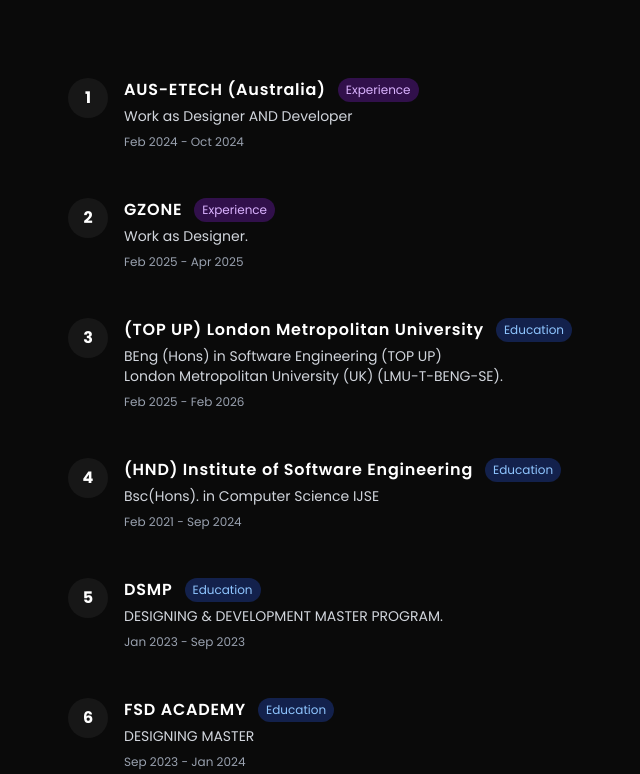
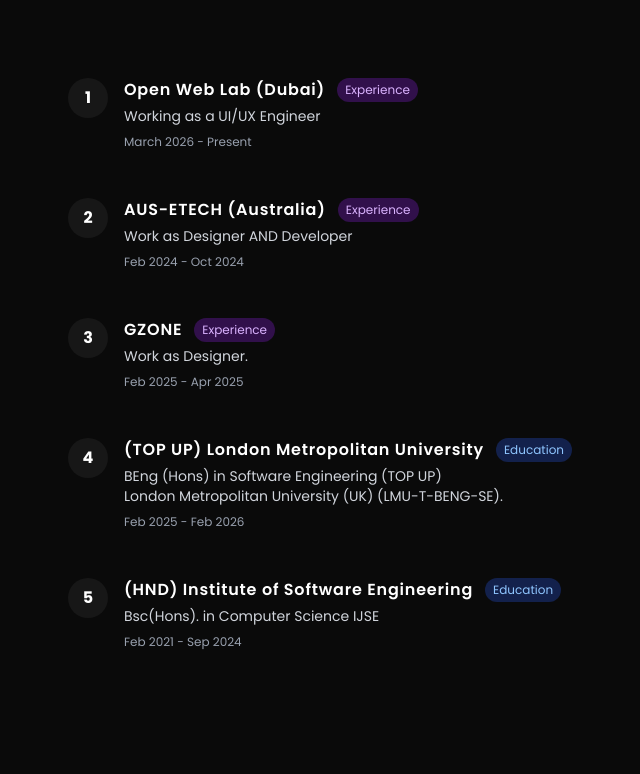
Before and after one commit to dasunthamsh/Dasun, a Next.js app: page / in a window 1280 px wide. Shown: the part 1754-2528 px from the top of the page, without its empty margins (320-960 px from the left). Built offline with nearby package versions, Linux system fonts and the light colour scheme; no server answers.

Commit message:
content updated

```diff
--- a/src/app/components/EducationExperience.jsx
+++ b/src/app/components/EducationExperience.jsx
@@ -6,9 +6,21 @@
   const [popupPosition, setPopupPosition] = useState({ x: 0, y: 0 });
 
   const items = [
+
+       {
+      id: 1,
+      number: "1",
+      title: "Open Web Lab (Dubai)",
+      description: "Working as a UI/UX Engineer",
+      detailedDescription: "Currently working as a UI/UX Engineer. Responsible for designing intuitive user interfaces, improving user experiences, creating wireframes, interactive prototypes, design systems, and collaborating closely with developers to deliver modern, user-centered digital products.",
+      period: "March 2026 - Present",
+      type: "experience",
+      aosAnimation: "zoom-out",
+      aosDuration: "2000"
+    },
     {
       id: 1,
-      number: "1",
+      number: "2",
       title: "AUS-ETECH (Australia)",
       description: "Work as Designer AND Developer",
       detailedDescription: "Graphic design–focused professional with a strong foundation in visualstorytelling, branding, and intuitive icon creation.",
@@ -19,7 +31,7 @@
     },
     {
       id: 2,
-      number: "2",
+      number: "3",
       title: "GZONE",
       description: "Work as Designer.",
       detailedDescription: "Graphic design–driven UI/UX designer who crafted a live streamingecosystem for gamers,.",
@@ -30,7 +42,7 @@
     },
     {
       id: 3,
-      number: "3",
+      number: "4",
       title: "(TOP UP) London Metropolitan University",
       description: "BEng (Hons) in Software Engineering (TOP UP) <br> London Metropolitan University (UK) (LMU-T-BENG-SE).",
       detailedDescription: "Top-up degree focusing on advanced software engineering principles, software architecture, and project management. Final year project involved developing a scalable microservices architecture.",
@@ -41,7 +53,7 @@
     },
     {
       id: 4,
-      number: "4",
+      number: "5",
       title: "(HND) Institute of Software Engineering",
       description: "Bsc(Hons). in Computer Science IJSE",
       detailedDescription: "Higher National Diploma in Computer Science covering fundamentals of programming, data structures, algorithms, databases, and software development methodologies.",
@@ -50,28 +62,28 @@
       aosAnimation: "zoom-out",
       aosDuration: "2000"
     },
-    {
-      id: 5,
-      number: "5",
-      title: "DSMP",
-      description: "DESIGNING & DEVELOPMENT  MASTER PROGRAM.",
-      detailedDescription: "Comprehensive full-stack development program covering frontend (React, Vue), backend (Node.js, Express), databases (MongoDB, PostgreSQL), and DevOps (Docker, CI/CD).",
-      period: "Jan 2023 - Sep 2023",
-      type: "education",
-      aosAnimation: "zoom-out",
-      aosDuration: "2000"
-    },
-    {
-      id: 6,
-      number: "6",
-      title: "FSD ACADEMY",
-      description: "DESIGNING MASTER",
-      detailedDescription: "Advanced UI/UX design course covering user research, wireframing, prototyping, design systems, and usability testing using Figma and Adobe XD.",
-      period: "Sep 2023 - Jan 2024",
-      type: "education",
-      aosAnimation: "zoom-out",
-      aosDuration: "2000"
-    }
+    // {
+    //   id: 5,
+    //   number: "5",
+    //   title: "DSMP",
+    //   description: "DESIGNING & DEVELOPMENT  MASTER PROGRAM.",
+    //   detailedDescription: "Comprehensive full-stack development program covering frontend (React, Vue), backend (Node.js, Express), databases (MongoDB, PostgreSQL), and DevOps (Docker, CI/CD).",
+    //   period: "Jan 2023 - Sep 2023",
+    //   type: "education",
+    //   aosAnimation: "zoom-out",
+    //   aosDuration: "2000"
+    // },
+    // {
+    //   id: 6,
+    //   number: "6",
+    //   title: "FSD ACADEMY",
+    //   description: "DESIGNING MASTER",
+    //   detailedDescription: "Advanced UI/UX design course covering user research, wireframing, prototyping, design systems, and usability testing using Figma and Adobe XD.",
+    //   period: "Sep 2023 - Jan 2024",
+    //   type: "education",
+    //   aosAnimation: "zoom-out",
+    //   aosDuration: "2000"
+    // }
   ];
 
   const handleMouseEnter = (item, e) => {
```
